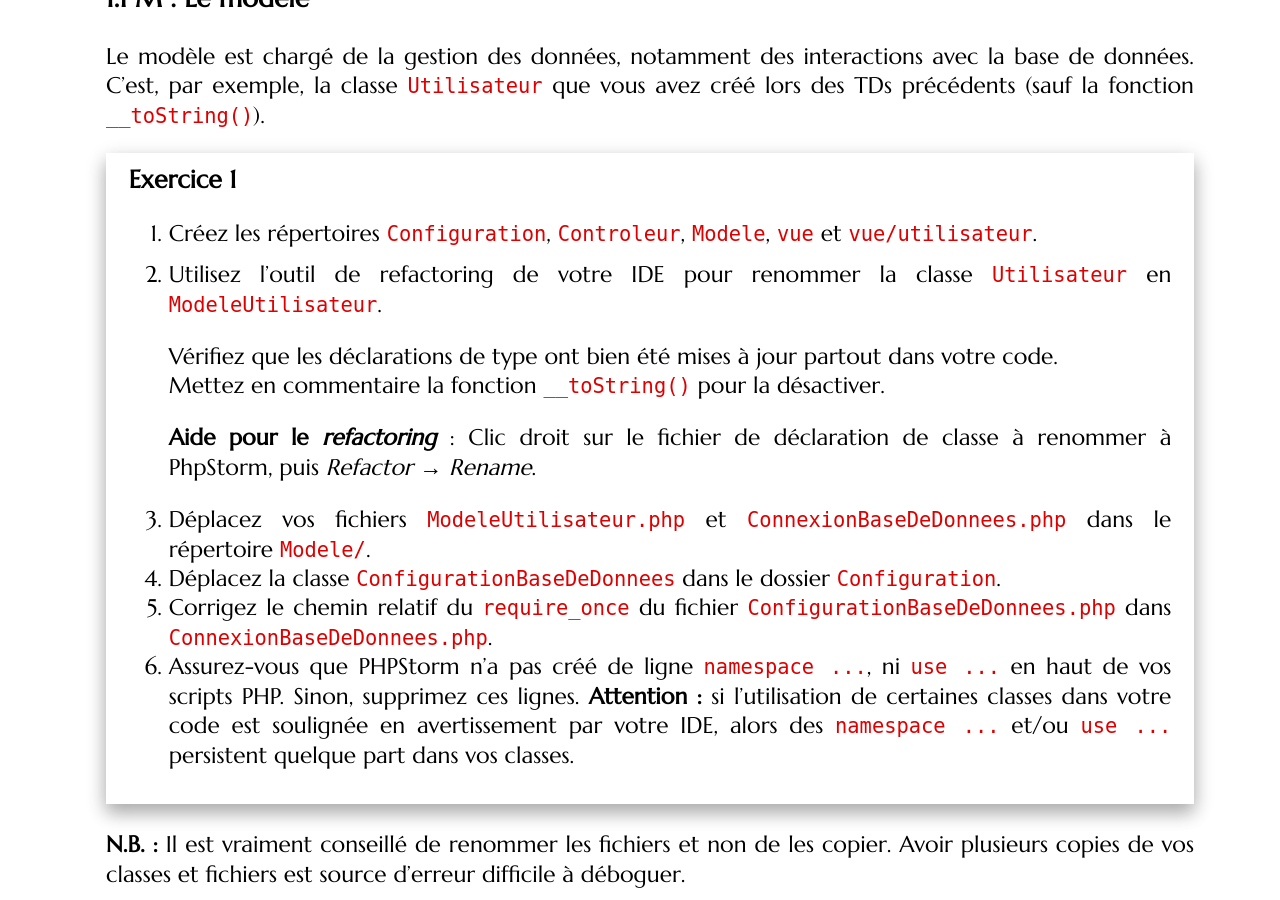
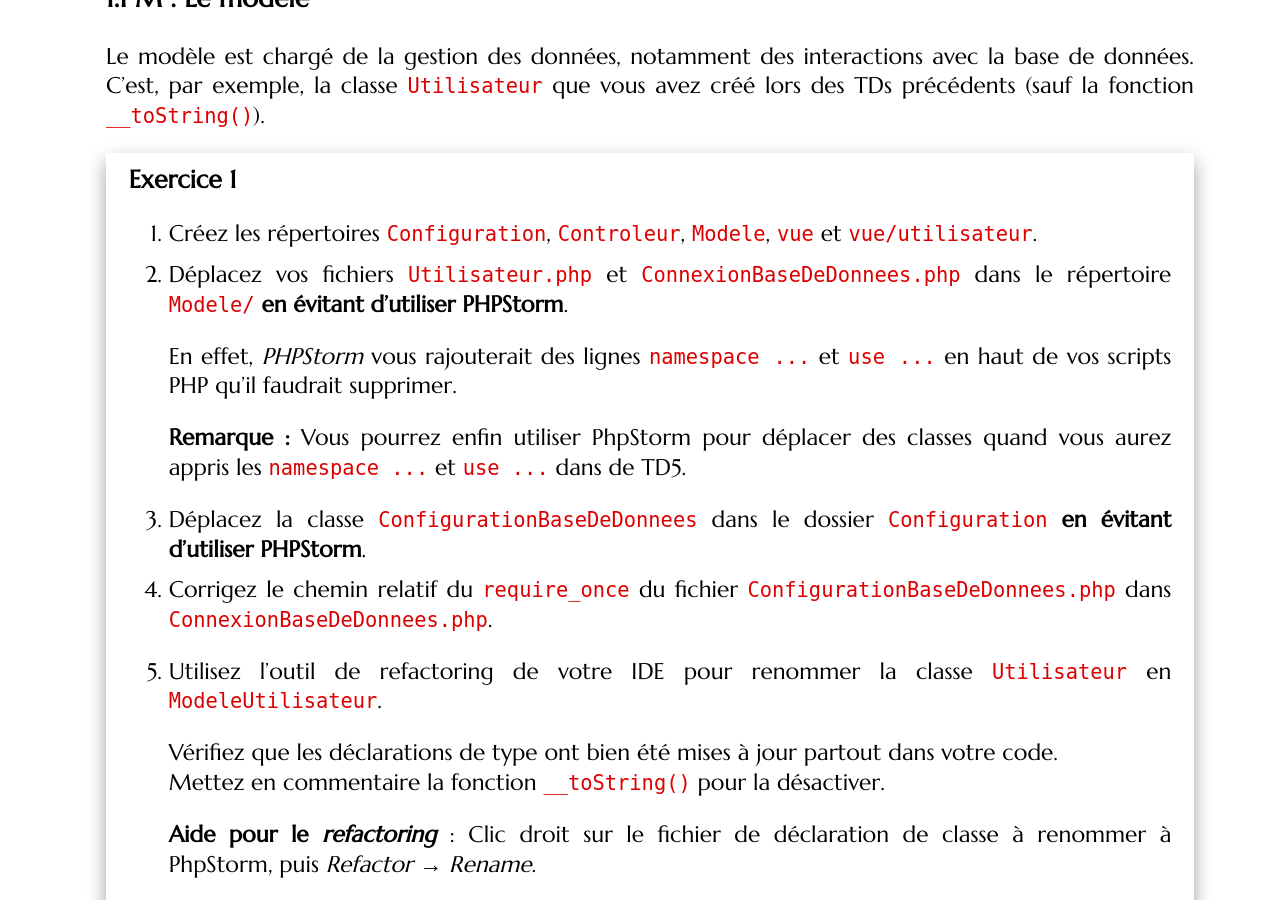
Before and after one commit to romainlebreton/R3.01-DeveloppementWeb, a Jekyll site: the page built from tutorials/tutorial4.md, in a window 1280 px wide and 900 px high, scrolled down 2884 px. Built offline with Jekyll 4.4.1, drawn with Linux system fonts in a browser that asks for light colours; some web fonts are replaced.

Commit message:
TD4 : clarification exo1

```diff
--- a/tutorials/tutorial4.md
+++ b/tutorials/tutorial4.md
@@ -98,6 +98,19 @@ lors des TDs précédents (sauf la fonction `__toString()`).
 <div class="exercise">
 
 1. Créez les répertoires `Configuration`, `Controleur`, `Modele`, `vue` et `vue/utilisateur`.
+3. Déplacez vos fichiers `Utilisateur.php` et `ConnexionBaseDeDonnees.php` dans le répertoire `Modele/` **en évitant d'utiliser PHPStorm**.
+
+   En effet, *PHPStorm* vous rajouterait des lignes `namespace ...` et `use ...`
+   en haut de vos scripts PHP qu'il faudrait supprimer.
+
+   **Remarque :** Vous pourrez enfin utiliser PhpStorm pour déplacer des classes
+   quand vous aurez appris les `namespace ...` et `use ...` dans de TD5.
+4. Déplacez la classe `ConfigurationBaseDeDonnees` dans le dossier
+   `Configuration` **en évitant d'utiliser PHPStorm**.
+5. Corrigez le chemin relatif du `require_once` du fichier `ConfigurationBaseDeDonnees.php` dans `ConnexionBaseDeDonnees.php`.
+
+
+
 2. Utilisez l'outil de refactoring de votre IDE pour renommer la classe
    `Utilisateur` en `ModeleUtilisateur`.
 
@@ -105,9 +118,7 @@ lors des TDs précédents (sauf la fonction `__toString()`).
    Mettez en commentaire la fonction `__toString()` pour la désactiver.
 
    **Aide pour le *refactoring*** : Clic droit sur le fichier de déclaration de classe à renommer à PhpStorm, puis *Refactor* → *Rename*.
-3. Déplacez vos fichiers `ModeleUtilisateur.php` et `ConnexionBaseDeDonnees.php` dans le répertoire `Modele/`.
-4. Déplacez la classe `ConfigurationBaseDeDonnees` dans le dossier `Configuration`.
-5. Corrigez le chemin relatif du `require_once` du fichier `ConfigurationBaseDeDonnees.php` dans `ConnexionBaseDeDonnees.php`.
+
 6. Assurez-vous que PHPStorm n'a pas créé de ligne `namespace ...`, ni `use ...` en haut de
    vos scripts PHP. Sinon, supprimez ces lignes. **Attention :** si l'utilisation de certaines classes dans votre code
    est soulignée en avertissement par votre IDE, alors des `namespace ...` et/ou `use ...` persistent quelque part dans vos classes.
```
